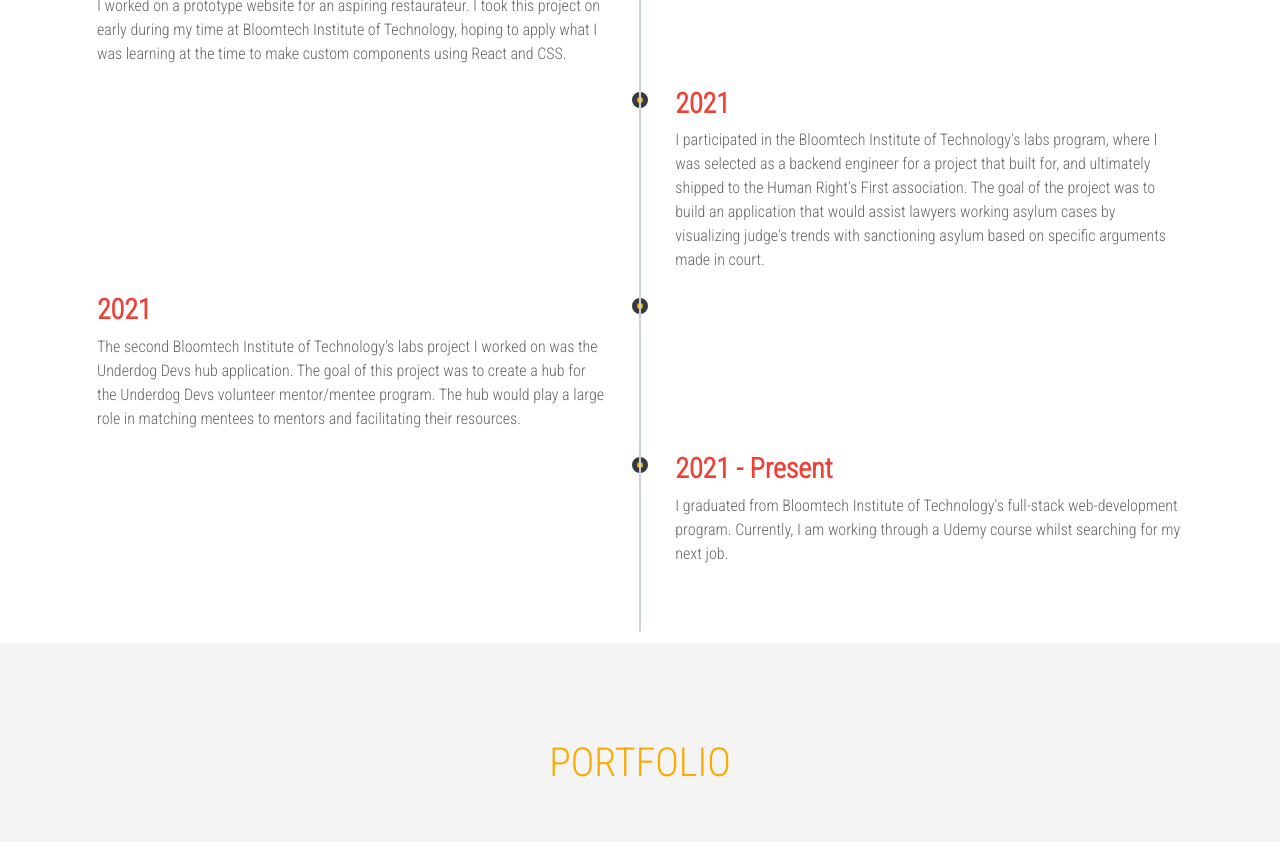
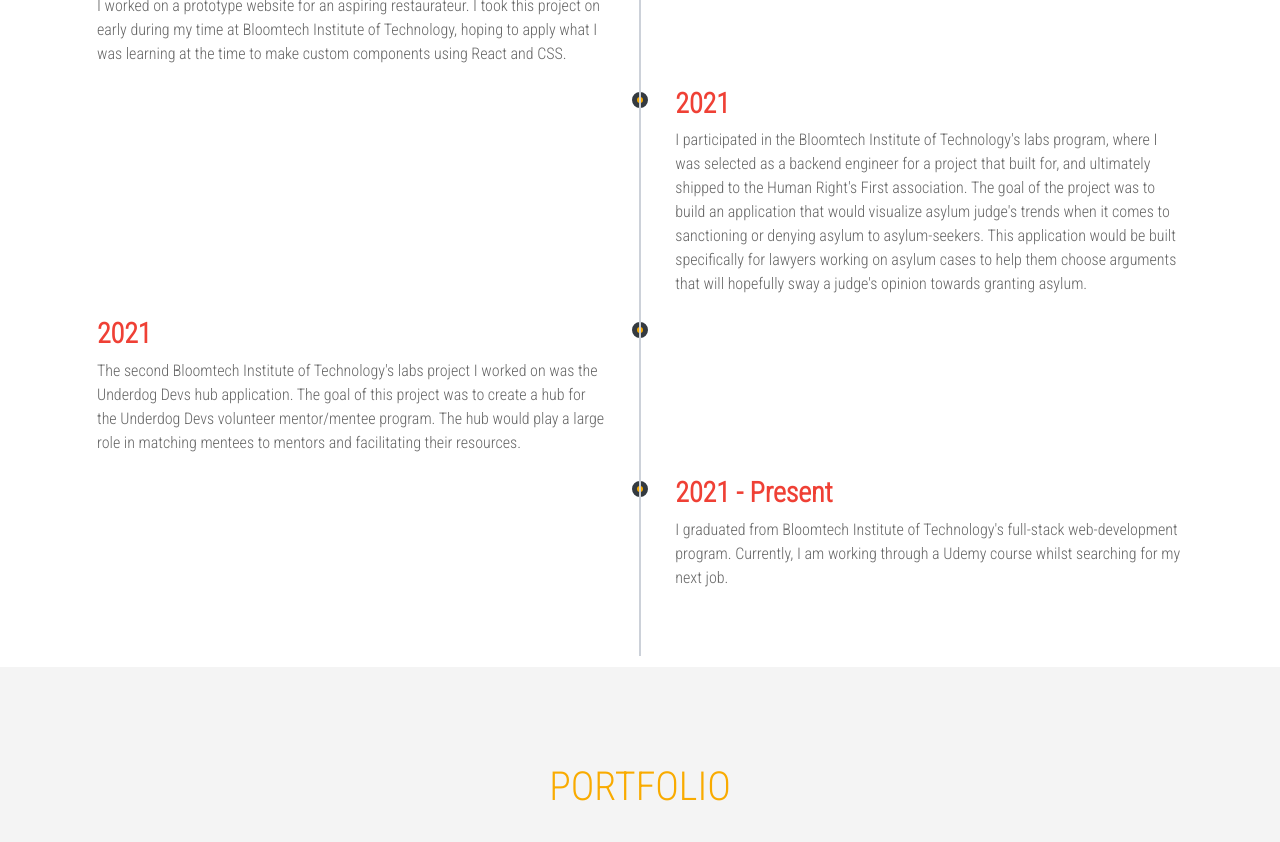
Before and after one commit to wzd200/wzdportfolio, a React (Create React App) app: page / in a window 1280 px wide. Shown: the part 2200-3042 px from the top of the page. Built offline with nearby package versions, Linux system fonts and the light colour scheme.

Commit message:
cleaned up some grammar

```diff
--- a/src/Components/Experience.js
+++ b/src/Components/Experience.js
@@ -27,7 +27,7 @@ const Experience = () => {
                 <div className='marker'></div>
                 <div className='timeline-content'>
                     <h3>2021</h3>
-                    <p>I participated in the Bloomtech Institute of Technology's labs program, where I was selected as a backend engineer for a project that built for, and ultimately shipped to the Human Right's First association. The goal of the project was to build an application that would assist lawyers working asylum cases by visualizing judge's trends with sanctioning asylum based on specific arguments made in court.</p>
+                    <p>I participated in the Bloomtech Institute of Technology's labs program, where I was selected as a backend engineer for a project that built for, and ultimately shipped to the Human Right's First association. The goal of the project was to build an application that would visualize asylum judge's trends when it comes to sanctioning or denying asylum to asylum-seekers. This application would be built specifically for lawyers working on asylum cases to help them choose arguments that will hopefully sway a judge's opinion towards granting asylum.</p>
                 </div>
             </div>
             {/* - */}
--- a/src/Components/Portfolio.js
+++ b/src/Components/Portfolio.js
@@ -43,7 +43,7 @@ const Portfolio = () => {
             <>
                 <img className='portfolio-image-popupbox' src={underdogDevs} alt='Underdog Devs Project' />
                 <p>The back-end portion of this project was built by a team using Node.js, Express, and Postgres.</p>
-                <p>Personal Contribution: Designed and wrote the foundational back-end code for a greenfield project.</p>
+                <p>Personal Contribution: Designed and wrote the foundation of the back-end code for a greenfield project.</p>
                 <b>Github Link:</b>
                 <a className='hyperlink' href='/' onClick={() => window.open('https://github.com/BloomTech-Labs/underdog-devs-be-a')}>https://github.com/BloomTech-Labs/underdog-devs-be-a</a>
                 <br/>
@@ -113,7 +113,6 @@ const Portfolio = () => {
         })
     }
     /* --- */
-
     // Potluck Organizer
     const openPopupboxPotluckOrganizer = () => {
         const content = (
```
